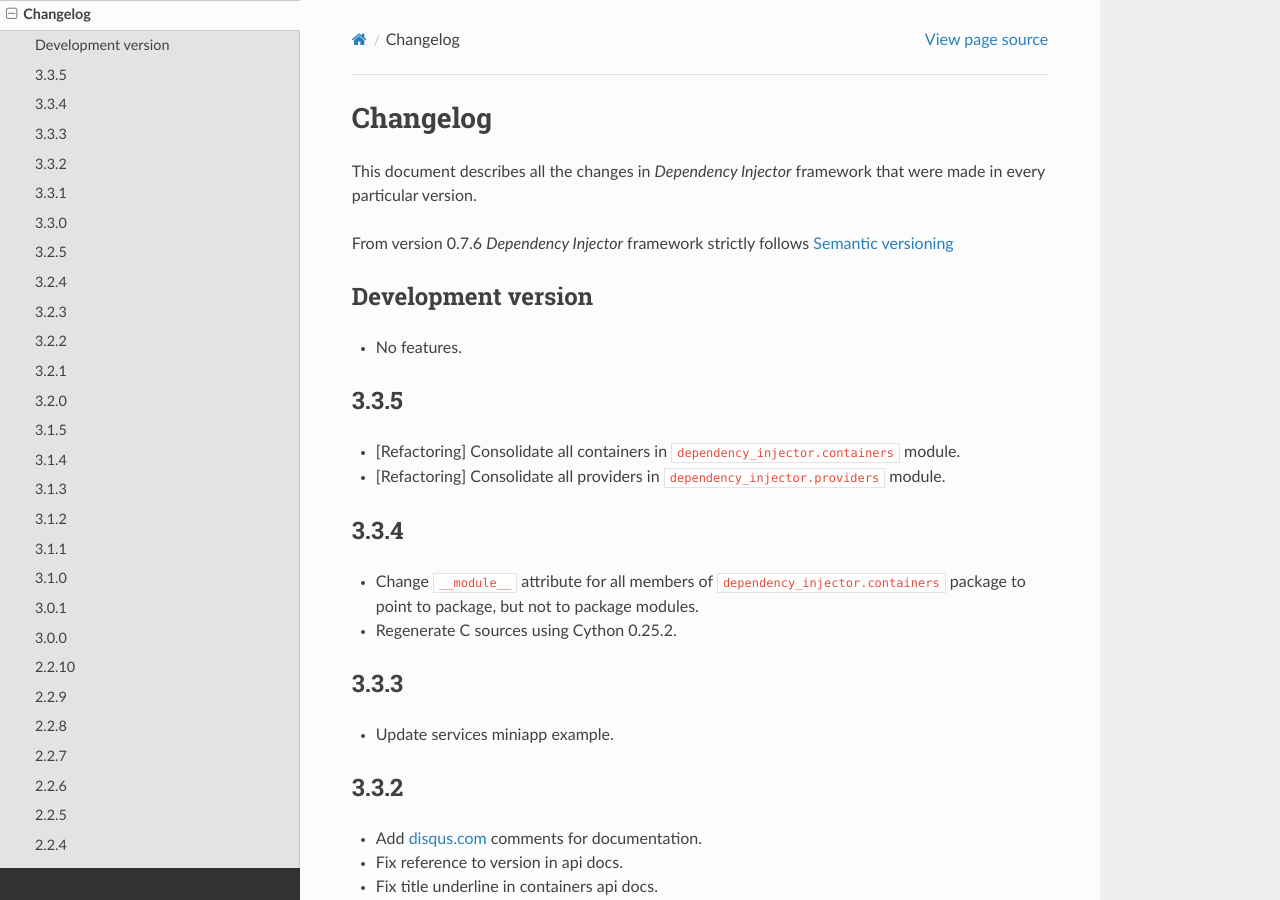
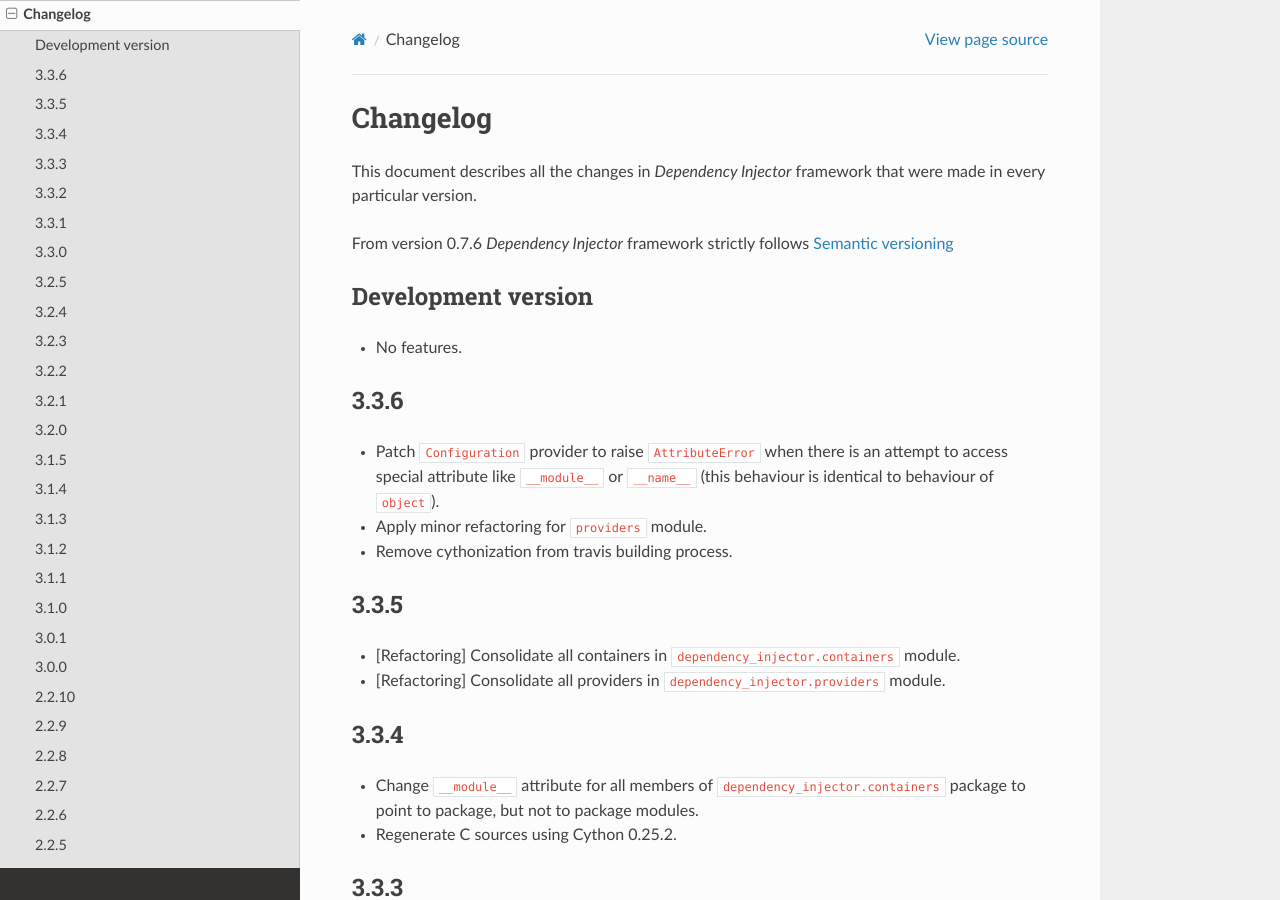
Before and after one commit to ets-labs/python-dependency-injector, a Sphinx documentation site: the page built from docs/main/changelog.rst, in a window 1280 px wide and 900 px high. Built offline with Sphinx 7.4.7 and the Read the Docs theme 2.0.0, drawn with Linux system fonts in a browser that asks for light colours.

Commit message:
Increase version to 3.3.6

```diff
--- a/docs/main/changelog.rst
+++ b/docs/main/changelog.rst
@@ -10,6 +10,14 @@
 Development version
 -------------------
 - No features.
+
+3.3.6
+-----
+- Patch ``Configuration`` provider to raise ``AttributeError`` when there
+  is an attempt to access special attribute like ``__module__`` or
+  ``__name__`` (this behaviour is identical to behaviour of ``object``).
+- Apply minor refactoring for ``providers`` module.
+- Remove cythonization from travis building process.
 
 3.3.5
 -----
--- a/src/dependency_injector/__init__.py
+++ b/src/dependency_injector/__init__.py
@@ -1,6 +1,6 @@
 """Dependency injector top-level package."""
 
-__version__ = '3.3.5'
+__version__ = '3.3.6'
 """Version number that follows semantic versioning.
 
 :type: str
```
